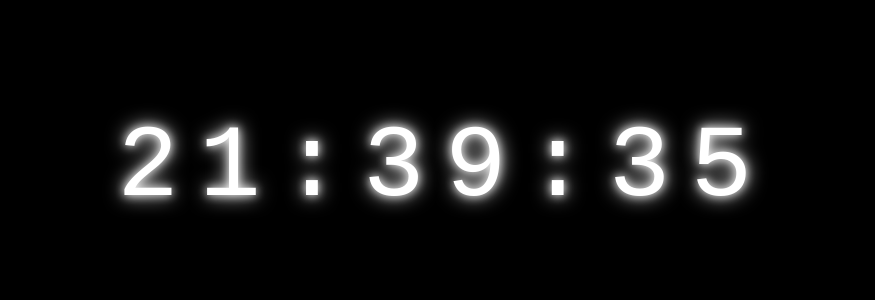
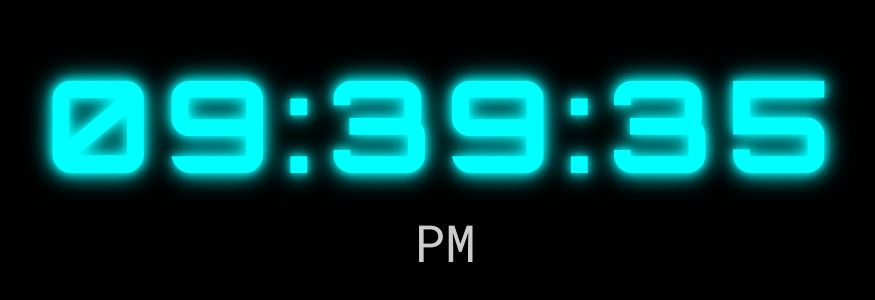
Before and after one commit to Neider435/PAUSASACTIVAS, a plain HTML site: page reloj.html in a window 1280 px wide. Shown: the part 232-532 px from the top of the page, without its empty margins (195-1070 px from the left). Drawn offline with Linux system fonts and the light colour scheme.

Commit message:
Update reloj.html

```diff
--- a/reloj.html
+++ b/reloj.html
@@ -4,44 +4,71 @@
   <meta charset="UTF-8" />
   <meta name="viewport" content="width=device-width, initial-scale=1.0"/>
   <title>Reloj Digital</title>
+  <link href="https://fonts.googleapis.com/css2?family=Orbitron:wght@700&family=Roboto+Mono:wght@400;700&display=swap" rel="stylesheet">
   <style>
     body {
       margin: 0;
       padding: 0;
       background: #000;
-      color: #fff;
-      font-family: 'Courier New', monospace;
+      color: #0ff;
+      font-family: 'Orbitron', monospace;
       display: flex;
       justify-content: center;
       align-items: center;
       height: 100vh;
       overflow: hidden;
+      text-align: center;
     }
-    .clock {
-      font-size: 8vw;
-      text-align: center;
-      letter-spacing: 0.2em;
-      text-shadow: 0 0 10px #fff, 0 0 20px #fff;
-      line-height: 1.2;
+    .clock-container {
+      display: flex;
+      flex-direction: column;
+      align-items: center;
+      gap: 20px;
+    }
+    .time {
+      font-size: 10vw;
+      letter-spacing: 0.1em;
+      text-shadow:
+        0 0 10px #0ff,
+        0 0 20px #0ff,
+        0 0 30px rgba(0, 255, 255, 0.5);
+      line-height: 1;
+    }
+    .ampm {
+      font-family: 'Roboto Mono', monospace;
+      font-size: 4vw;
+      color: #fff;
+      opacity: 0.8;
+      text-shadow: none;
     }
     @media (min-width: 1920px) {
-      .clock {
-        font-size: 150px;
-      }
+      .time { font-size: 180px; }
+      .ampm { font-size: 60px; }
     }
   </style>
 </head>
 <body>
-  <div class="clock" id="clock">--:--:--</div>
+  <div class="clock-container">
+    <div class="time" id="time">--:--:--</div>
+    <div class="ampm" id="ampm">--</div>
+  </div>
 
   <script>
     function updateClock() {
       const now = new Date();
-      let hours = now.getHours().toString().padStart(2, '0');
-      let minutes = now.getMinutes().toString().padStart(2, '0');
-      let seconds = now.getSeconds().toString().padStart(2, '0');
-      document.getElementById('clock').textContent = `${hours}:${minutes}:${seconds}`;
+      let hours = now.getHours();
+      const minutes = now.getMinutes().toString().padStart(2, '0');
+      const seconds = now.getSeconds().toString().padStart(2, '0');
+
+      // Convertir a formato 12 horas
+      const ampm = hours >= 12 ? 'PM' : 'AM';
+      hours = hours % 12 || 12; // 0 -> 12, 13 -> 1, etc.
+      const formattedHours = hours.toString().padStart(2, '0');
+
+      document.getElementById('time').textContent = `${formattedHours}:${minutes}:${seconds}`;
+      document.getElementById('ampm').textContent = ampm;
     }
+
     setInterval(updateClock, 1000);
     updateClock(); // Inicializa inmediatamente
   </script>
```
